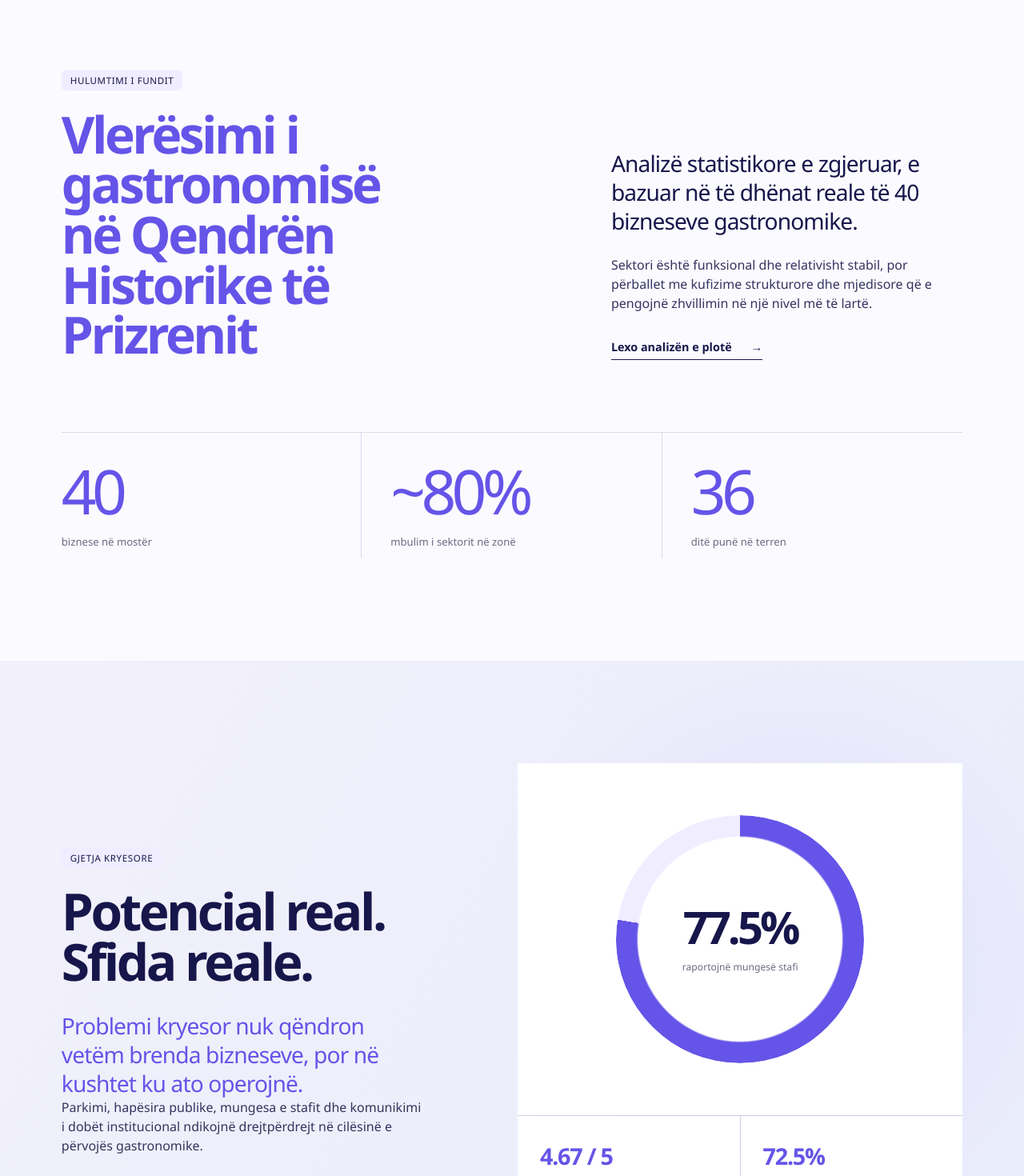
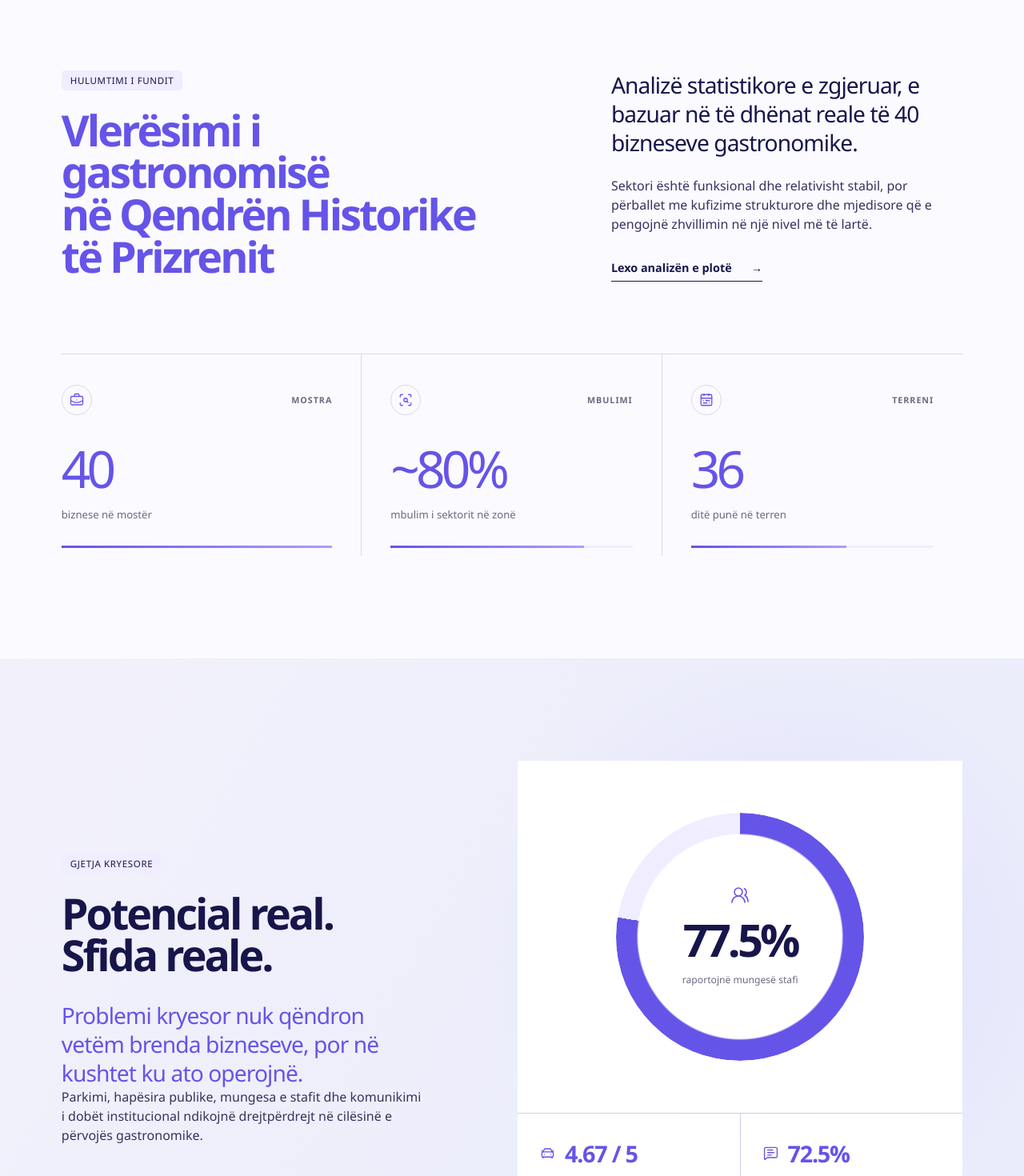
Before and after one commit to ardijancuri/nam-website, a Next.js app: page / in a window 1280 px wide. Shown: the part 840-2310 px from the top of the page at 80% size. Built offline with nearby package versions, Linux system fonts and the light colour scheme.

Commit message:
Refine typography icons and metrics

```diff
--- a/app/globals.css
+++ b/app/globals.css
@@ -106,7 +106,7 @@ h3 {
 }
 
 h1 {
-  font-size: clamp(3.3rem, 7vw, 7.4rem);
+  font-size: clamp(2.95rem, 5.8vw, 6.2rem);
   font-weight: 620;
   letter-spacing: -0.065em;
   line-height: 0.94;
@@ -115,7 +115,7 @@ h1 {
 h2 {
   margin-bottom: 30px;
   color: var(--violet);
-  font-size: clamp(2.5rem, 5vw, 5.25rem);
+  font-size: clamp(2.15rem, 4.2vw, 4.45rem);
   font-weight: 610;
   letter-spacing: -0.055em;
   line-height: 0.98;
@@ -286,7 +286,7 @@ p {
 
 .brand-logo {
   display: block;
-  width: clamp(148px, 16vw, 210px);
+  width: clamp(112px, 12vw, 158px);
   height: auto;
 }
 
@@ -469,9 +469,35 @@ p {
   border-right: 0;
 }
 
+.metric-header {
+  display: flex;
+  margin-bottom: 38px;
+  align-items: center;
+  justify-content: space-between;
+}
+
+.metric-icon,
+.stat-icon {
+  display: grid;
+  width: 38px;
+  height: 38px;
+  border: 1px solid var(--line);
+  border-radius: 50%;
+  color: var(--violet);
+  place-items: center;
+}
+
+.metric-context {
+  color: var(--muted);
+  font-size: 0.67rem;
+  font-weight: 600;
+  letter-spacing: 0.09em;
+  text-transform: uppercase;
+}
+
 .metric-value {
   color: var(--violet);
-  font-size: clamp(3rem, 6vw, 6.5rem);
+  font-size: clamp(2.8rem, 5vw, 5.3rem);
   font-weight: 580;
   letter-spacing: -0.075em;
   line-height: 0.9;
@@ -481,6 +507,24 @@ p {
   margin-top: 20px;
   color: var(--muted);
   font-size: 0.82rem;
+}
+
+.metric-rule {
+  display: block;
+  width: 100%;
+  height: 3px;
+  margin-top: 28px;
+  overflow: hidden;
+  background: var(--lavender);
+}
+
+.metric-rule > span {
+  display: block;
+  height: 100%;
+  background: linear-gradient(90deg, var(--violet), var(--violet-soft));
+  transform: scaleX(0);
+  transform-origin: left;
+  animation: grow-bar 1s 280ms cubic-bezier(0.2, 0.8, 0.2, 1) forwards;
 }
 
 /* Homepage data feature */
@@ -547,7 +591,13 @@ p {
   display: flex;
   width: 180px;
   text-align: center;
+  align-items: center;
   flex-direction: column;
+}
+
+.donut-icon {
+  margin-bottom: 15px;
+  color: var(--violet);
 }
 
 .donut strong {
@@ -579,6 +629,13 @@ p {
   letter-spacing: -0.045em;
 }
 
+.mini-stat-top {
+  display: flex;
+  color: var(--violet);
+  align-items: center;
+  gap: 12px;
+}
+
 .mini-stat span {
   max-width: 180px;
   color: var(--muted);
@@ -629,13 +686,20 @@ p {
   border-right: 0;
 }
 
-.importance-item > span {
+.importance-item-top {
+  display: flex;
+  color: var(--violet);
+  align-items: center;
+  justify-content: space-between;
+}
+
+.importance-item-top > span {
   color: var(--violet);
   font-size: 0.68rem;
 }
 
 .importance-item h3 {
-  margin: 70px 0 18px;
+  margin: 48px 0 18px;
 }
 
 .importance-item p {
@@ -688,7 +752,7 @@ p {
   display: grid;
   min-height: 108px;
   border-bottom: 1px solid rgba(255, 255, 255, 0.2);
-  grid-template-columns: 60px 1fr auto;
+  grid-template-columns: 44px 50px 1fr auto;
   align-items: center;
   transition:
     padding 220ms ease,
@@ -703,6 +767,16 @@ p {
 .priority-list li span {
   color: rgba(255, 255, 255, 0.47);
   font-size: 0.74rem;
+}
+
+.priority-list .priority-icon {
+  display: grid;
+  width: 36px;
+  height: 36px;
+  border: 1px solid rgba(185, 176, 255, 0.42);
+  border-radius: 50%;
+  color: var(--violet-soft);
+  place-items: center;
 }
 
 .priority-list li strong {
@@ -736,9 +810,12 @@ p {
 }
 
 .about-year {
+  display: flex;
   color: var(--violet);
   font-size: 0.78rem;
-  writing-mode: vertical-rl;
+  flex-direction: column;
+  align-items: center;
+  gap: 12px;
 }
 
 .about-teaser-copy {
@@ -768,7 +845,7 @@ p {
 }
 
 .site-footer .brand-logo {
-  width: clamp(180px, 20vw, 248px);
+  width: clamp(145px, 16vw, 190px);
 }
 
 .site-footer-main > p {
@@ -839,7 +916,7 @@ p {
   max-width: 1050px;
   margin-bottom: 32px;
   color: var(--violet);
-  font-size: clamp(3.5rem, 6.8vw, 7rem);
+  font-size: clamp(3rem, 5.4vw, 5.75rem);
 }
 
 .report-hero-main > p:last-child {
@@ -867,6 +944,12 @@ p {
 .report-hero-meta span {
   color: var(--muted);
   font-size: 0.72rem;
+}
+
+.report-meta-label {
+  display: inline-flex;
+  align-items: center;
+  gap: 9px;
 }
 
 .report-hero-meta strong {
@@ -1003,14 +1086,21 @@ p {
 
 .standout-stats strong {
   color: var(--violet);
-  font-size: clamp(3.4rem, 7vw, 7.2rem);
+  font-size: clamp(3.1rem, 5.7vw, 6rem);
   font-weight: 570;
   letter-spacing: -0.075em;
   line-height: 0.9;
 }
 
-.standout-stats .section-label {
-  margin-bottom: 50px;
+.stat-meta {
+  display: flex;
+  margin-bottom: 42px;
+  align-items: center;
+  gap: 13px;
+}
+
+.stat-meta .section-label {
+  margin: 0;
 }
 
 .standout-stats p {
@@ -1136,11 +1226,22 @@ p {
   border-right: 0;
 }
 
+.challenge-icon {
+  display: grid;
+  width: 42px;
+  height: 42px;
+  margin-bottom: 34px;
+  border: 1px solid rgba(185, 176, 255, 0.42);
+  border-radius: 50%;
+  color: var(--violet-soft);
+  place-items: center;
+}
+
 .challenge-stat strong {
   display: block;
-  margin-bottom: 96px;
+  margin-bottom: 46px;
   color: var(--violet-soft);
-  font-size: clamp(3rem, 5vw, 5.8rem);
+  font-size: clamp(2.8rem, 4.4vw, 5rem);
   font-weight: 570;
   letter-spacing: -0.07em;
   line-height: 1;
@@ -1174,14 +1275,25 @@ p {
   min-height: 160px;
   padding: 30px 0;
   border-bottom: 1px solid var(--line);
-  grid-template-columns: 54px 0.55fr 1fr;
+  grid-template-columns: 58px 0.55fr 1fr;
   gap: 22px;
   align-items: start;
 }
 
-.public-space-list span {
-  color: var(--violet);
-  font-size: 0.7rem;
+.public-space-icon {
+  display: flex;
+  width: 38px;
+  min-height: 50px;
+  color: var(--violet);
+  align-items: center;
+  flex-direction: column;
+  gap: 8px;
+}
+
+.public-space-icon small {
+  color: var(--muted);
+  font-size: 0.62rem;
+  letter-spacing: 0.08em;
 }
 
 .public-space-list h3,
@@ -1228,19 +1340,27 @@ p {
   min-height: 148px;
   padding: 28px 0;
   border-bottom: 1px solid var(--line);
-  grid-template-columns: 64px 1fr;
+  grid-template-columns: 70px 1fr;
   gap: 16px;
 }
 
-.recommendations-list li > span {
-  display: grid;
-  width: 42px;
-  height: 42px;
+.recommendation-marker {
+  display: flex;
+  width: 48px;
+  height: 58px;
   border: 1px solid var(--violet-soft);
-  border-radius: 50%;
-  color: var(--violet);
-  font-size: 0.72rem;
-  place-items: center;
+  border-radius: 999px;
+  color: var(--violet);
+  align-items: center;
+  flex-direction: column;
+  justify-content: center;
+  gap: 5px;
+}
+
+.recommendation-marker small {
+  color: var(--muted);
+  font-size: 0.58rem;
+  letter-spacing: 0.08em;
 }
 
 .recommendations-list h3 {
@@ -1267,7 +1387,7 @@ p {
 
 .report-conclusion h2 {
   color: var(--violet);
-  font-size: clamp(3.1rem, 6.2vw, 7rem);
+  font-size: clamp(2.75rem, 5vw, 5.6rem);
 }
 
 .report-conclusion .button {
@@ -1298,7 +1418,7 @@ p {
 .about-hero-copy h1 {
   margin-bottom: 0;
   color: var(--violet);
-  font-size: clamp(3.5rem, 6.5vw, 7rem);
+  font-size: clamp(3rem, 5.2vw, 5.7rem);
 }
 
 .about-hero-intro {
@@ -1664,12 +1784,16 @@ p {
     --page-pad: 22px;
   }
 
+  h2 {
+    font-size: clamp(2.1rem, 10vw, 3.35rem);
+  }
+
   .brand {
     display: inline-flex;
   }
 
   .brand-logo {
-    width: 140px;
+    width: 112px;
   }
 
   .home-hero {
@@ -1688,7 +1812,7 @@ p {
   }
 
   .home-hero h1 {
-    font-size: clamp(3.15rem, 15vw, 4.7rem);
+    font-size: clamp(2.7rem, 12.5vw, 4rem);
   }
 
   .hero-actions {
@@ -1715,6 +1839,11 @@ p {
     border-bottom: 1px solid var(--line);
   }
 
+  .metric-header,
+  .stat-meta {
+    margin-bottom: 28px;
+  }
+
   .donut {
     min-height: 360px;
   }
@@ -1739,11 +1868,17 @@ p {
   }
 
   .importance-item h3 {
-    margin-top: 44px;
+    margin-top: 34px;
   }
 
   .priority-list li {
-    grid-template-columns: 44px 1fr auto;
+    min-height: 96px;
+    grid-template-columns: 34px 42px 1fr auto;
+  }
+
+  .priority-list .priority-icon {
+    width: 32px;
+    height: 32px;
   }
 
   .about-teaser {
@@ -1766,13 +1901,17 @@ p {
     gap: 56px;
   }
 
+  .site-footer .brand-logo {
+    width: 138px;
+  }
+
   .report-hero {
     min-height: auto;
     padding-block: 80px;
   }
 
   .report-hero-main h1 {
-    font-size: clamp(3.1rem, 13vw, 4.4rem);
+    font-size: clamp(2.65rem, 11.5vw, 3.9rem);
   }
 
   .horizontal-chart {
@@ -1789,7 +1928,7 @@ p {
   }
 
   .public-space-list .reveal {
-    grid-template-columns: 42px 1fr;
+    grid-template-columns: 50px 1fr;
   }
 
   .public-space-list p {
@@ -1815,7 +1954,7 @@ p {
   }
 
   .about-hero-copy h1 {
-    font-size: clamp(3.1rem, 13vw, 4.5rem);
+    font-size: clamp(2.7rem, 11.5vw, 3.95rem);
   }
 
   .about-hero-intro {
--- a/app/hulumtimi/page.tsx
+++ b/app/hulumtimi/page.tsx
@@ -1,5 +1,20 @@
 import type { Metadata } from "next";
 import Link from "next/link";
+import {
+  BriefcaseBusiness,
+  CalendarRange,
+  CarFront,
+  Clock3,
+  GraduationCap,
+  MessageSquareText,
+  MessageSquareWarning,
+  Route,
+  ScanSearch,
+  ShieldCheck,
+  TrendingUp,
+  UsersRound,
+  Wheat,
+} from "lucide-react";
 import { Reveal } from "../components/Reveal";
 import { SiteFooter } from "../components/SiteFooter";
 import { SiteHeader } from "../components/SiteHeader";
@@ -27,22 +42,27 @@ const localProducts = [
 
 const recommendations = [
   {
+    icon: CarFront,
     title: "Përmirësimi i qasjes dhe parkingut",
     text: "Investime në infrastrukturë, rrugë këmbësorësh dhe hapësira parkimi pranë Qendrës Historike.",
   },
   {
+    icon: ShieldCheck,
     title: "Menaxhimi i hapësirës publike dhe sigurisë",
     text: "Rregullim i qartë i hapësirave të jashtme, ndriçimit dhe sigurisë urbane.",
   },
   {
+    icon: GraduationCap,
     title: "Trajnime për staf dhe ngritje profesionalizmi",
     text: "Program i vazhdueshëm për shërbim, gjuhë, higjienë dhe menaxhim sezonal.",
   },
   {
+    icon: MessageSquareText,
     title: "Komunikim institucional me bizneset",
     text: "Kanale të qarta komunikimi ndërmjet komunës, institucioneve dhe bizneseve.",
   },
   {
+    icon: Wheat,
     title: "Promovimi i produkteve vendore dhe gastronomisë",
     text: "Integrim i gastronomisë lokale në festivalet dhe ngjarjet kulturore të Prizrenit.",
   },
@@ -69,15 +89,24 @@ export default function ResearchPage() {
             </div>
             <div className="report-hero-meta hero-enter hero-enter-2">
               <div>
-                <span>Mostra</span>
+                <span className="report-meta-label">
+                  <BriefcaseBusiness aria-hidden="true" size={16} strokeWidth={1.7} />
+                  Mostra
+                </span>
                 <strong>40 biznese</strong>
               </div>
               <div>
-                <span>Mbulimi</span>
+                <span className="report-meta-label">
+                  <ScanSearch aria-hidden="true" size={16} strokeWidth={1.7} />
+                  Mbulimi
+                </span>
                 <strong>Rreth 80%</strong>
               </div>
               <div>
-                <span>Terreni</span>
+                <span className="report-meta-label">
+                  <CalendarRange aria-hidden="true" size={16} strokeWidth={1.7} />
+                  Terreni
+                </span>
                 <strong>27.02 - 03.04.2026</strong>
               </div>
             </div>
@@ -142,17 +171,32 @@ export default function ResearchPage() {
 
           <section className="section standout-stats">
             <Reveal>
-              <span className="section-label">Përvoja në treg</span>
+              <div className="stat-meta">
+                <span className="stat-icon">
+                  <Clock3 aria-hidden="true" size={18} strokeWidth={1.7} />
+                </span>
+                <span className="section-label">Përvoja në treg</span>
+              </div>
               <strong>65%</strong>
               <p>operojnë prej më shumë se 10 vjetësh</p>
             </Reveal>
             <Reveal delay={80}>
-              <span className="section-label">Sezoni dhe të ardhurat</span>
+              <div className="stat-meta">
+                <span className="stat-icon">
+                  <TrendingUp aria-hidden="true" size={18} strokeWidth={1.7} />
+                </span>
+                <span className="section-label">Sezoni dhe të ardhurat</span>
+              </div>
               <strong>87.5%</strong>
               <p>raportojnë rritje mbi 31% gjatë sezonit veror</p>
             </Reveal>
             <Reveal delay={160}>
-              <span className="section-label">Madhësia</span>
+              <div className="stat-meta">
+                <span className="stat-icon">
+                  <UsersRound aria-hidden="true" size={18} strokeWidth={1.7} />
+                </span>
+                <span className="section-label">Madhësia</span>
+              </div>
               <strong>87.5%</strong>
               <p>kanë deri në 10 punonjës</p>
             </Reveal>
@@ -192,6 +236,9 @@ export default function ResearchPage() {
             </Reveal>
             <div className="challenge-grid">
               <Reveal className="challenge-stat">
+                <span className="challenge-icon">
+                  <CarFront aria-hidden="true" size={20} strokeWidth={1.6} />
+                </span>
                 <strong>4.67/5</strong>
                 <h3>Parkingu</h3>
                 <p>
@@ -200,6 +247,9 @@ export default function ResearchPage() {
                 </p>
               </Reveal>
               <Reveal className="challenge-stat" delay={80}>
+                <span className="challenge-icon">
+                  <UsersRound aria-hidden="true" size={20} strokeWidth={1.6} />
+                </span>
                 <strong>77.5%</strong>
                 <h3>Mungesa e stafit</h3>
                 <p>
@@ -208,6 +258,9 @@ export default function ResearchPage() {
                 </p>
               </Reveal>
               <Reveal className="challenge-stat" delay={160}>
+                <span className="challenge-icon">
+                  <MessageSquareWarning aria-hidden="true" size={20} strokeWidth={1.6} />
+                </span>
                 <strong>72.5%</strong>
                 <h3>Pa udhëzime</h3>
                 <p>
@@ -225,7 +278,10 @@ export default function ResearchPage() {
             </Reveal>
             <div className="public-space-list">
               <Reveal>
-                <span>01</span>
+                <span className="public-space-icon">
+                  <CarFront aria-hidden="true" size={19} strokeWidth={1.65} />
+                  <small>01</small>
+                </span>
                 <h3>Trafiku dhe parkimi</h3>
                 <p>
                   Automjetet në hapësirat këmbësore pengojnë lëvizjen e lirë
@@ -233,7 +289,10 @@ export default function ResearchPage() {
                 </p>
               </Reveal>
               <Reveal delay={70}>
-                <span>02</span>
+                <span className="public-space-icon">
+                  <ShieldCheck aria-hidden="true" size={19} strokeWidth={1.65} />
+                  <small>02</small>
+                </span>
                 <h3>Siguria urbane</h3>
                 <p>
                   Pasiguria e perceptuar dëmton imazhin dhe cilësinë e
@@ -241,7 +300,10 @@ export default function ResearchPage() {
                 </p>
               </Reveal>
               <Reveal delay={140}>
-                <span>03</span>
+                <span className="public-space-icon">
+                  <Route aria-hidden="true" size={19} strokeWidth={1.65} />
+                  <small>03</small>
+                </span>
                 <h3>Organizimi i zonës</h3>
                 <p>
                   Menaxhimi jo koherent i hapësirës historike ul cilësinë e
@@ -260,7 +322,10 @@ export default function ResearchPage() {
               {recommendations.map((item, index) => (
                 <Reveal delay={index * 45} key={item.title}>
                   <li>
-                    <span>{String(index + 1).padStart(2, "0")}</span>
+                    <span className="recommendation-marker">
+                      <item.icon aria-hidden="true" size={19} strokeWidth={1.65} />
+                      <small>{String(index + 1).padStart(2, "0")}</small>
+                    </span>
                     <div>
                       <h3>{item.title}</h3>
                       <p>{item.text}</p>
--- a/app/page.tsx
+++ b/app/page.tsx
@@ -1,4 +1,20 @@
 import Link from "next/link";
+import {
+  BriefcaseBusiness,
+  Building2,
+  CalendarRange,
+  CarFront,
+  ChartNoAxesColumnIncreasing,
+  GraduationCap,
+  Landmark,
+  MapPinned,
+  MessageSquareText,
+  ScanSearch,
+  ShieldCheck,
+  Sprout,
+  UsersRound,
+  Wheat,
+} from "lucide-react";
 import { Reveal } from "./components/Reveal";
 import { SiteFooter } from "./components/SiteFooter";
 import { SiteHeader } from "./components/SiteHeader";
@@ -8,35 +24,40 @@ const importance = [
     number: "01",
     title: "Turizmi",
     text: "Gastronomia ndikon në vendimin e vizitorëve për të qëndruar më gjatë.",
+    icon: MapPinned,
   },
   {
     number: "02",
     title: "Ekonomia lokale",
     text: "Bizneset krijojnë vende pune dhe kontribuojnë në të ardhurat e komunës.",
+    icon: ChartNoAxesColumnIncreasing,
   },
   {
     number: "03",
     title: "Kultura",
     text: "Ushqimi tradicional lidh brezat dhe tërheq turistët kulturorë.",
+    icon: Landmark,
   },
   {
     number: "04",
     title: "Hapësira publike",
     text: "Kafetë dhe restorantet aktivizojnë hapësirat historike të qytetit.",
+    icon: Building2,
   },
   {
     number: "05",
     title: "Vizitorët",
     text: "Përvoja gastronomike formëson kënaqësinë dhe imazhin e Prizrenit.",
+    icon: UsersRound,
   },
 ];
 
 const priorities = [
-  "Qasja dhe parkimi",
-  "Menaxhimi i hapësirës publike",
-  "Trajnimi dhe profesionalizmi i stafit",
-  "Komunikimi institucional",
-  "Produktet vendore dhe eventet",
+  { title: "Qasja dhe parkimi", icon: CarFront },
+  { title: "Menaxhimi i hapësirës publike", icon: ShieldCheck },
+  { title: "Trajnimi dhe profesionalizmi i stafit", icon: GraduationCap },
+  { title: "Komunikimi institucional", icon: MessageSquareText },
+  { title: "Produktet vendore dhe eventet", icon: Wheat },
 ];
 
 export default function Home() {
@@ -102,16 +123,43 @@ export default function Home() {
 
           <div className="publication-metrics" aria-label="Të dhënat kryesore">
             <Reveal delay={40}>
+              <div className="metric-header">
+                <span className="metric-icon" aria-hidden="true">
+                  <BriefcaseBusiness size={18} strokeWidth={1.7} />
+                </span>
+                <span className="metric-context">Mostra</span>
+              </div>
               <span className="metric-value">40</span>
               <span className="metric-label">biznese në mostër</span>
+              <span className="metric-rule" aria-hidden="true">
+                <span style={{ width: "100%" }} />
+              </span>
             </Reveal>
             <Reveal delay={100}>
+              <div className="metric-header">
+                <span className="metric-icon" aria-hidden="true">
+                  <ScanSearch size={18} strokeWidth={1.7} />
+                </span>
+                <span className="metric-context">Mbulimi</span>
+              </div>
               <span className="metric-value">~80%</span>
               <span className="metric-label">mbulim i sektorit në zonë</span>
+              <span className="metric-rule" aria-hidden="true">
+                <span style={{ width: "80%" }} />
+              </span>
             </Reveal>
             <Reveal delay={160}>
+              <div className="metric-header">
+                <span className="metric-icon" aria-hidden="true">
+                  <CalendarRange size={18} strokeWidth={1.7} />
+                </span>
+                <span className="metric-context">Terreni</span>
+              </div>
               <span className="metric-value">36</span>
               <span className="metric-label">ditë punë në terren</span>
+              <span className="metric-rule" aria-hidden="true">
+                <span style={{ width: "64%" }} />
+              </span>
             </Reveal>
           </div>
         </section>
@@ -142,16 +190,32 @@ export default function Home() {
           <Reveal className="data-feature-visual" delay={140}>
             <div className="donut" role="img" aria-label="77.5 për qind">
               <div>
+                <UsersRound
+                  className="donut-icon"
+                  size={24}
+                  strokeWidth={1.6}
+                  aria-hidden="true"
+                />
                 <strong>77.5%</strong>
                 <span>raportojnë mungesë stafi</span>
               </div>
             </div>
             <div className="mini-stat">
-              <strong>4.67 / 5</strong>
+              <div className="mini-stat-top">
+                <CarFront size={19} strokeWidth={1.7} aria-hidden="true" />
+                <strong>4.67 / 5</strong>
+              </div>
               <span>Parkingu - pengesa më e madhe</span>
             </div>
             <div className="mini-stat">
-              <strong>72.5%</strong>
+              <div className="mini-stat-top">
+                <MessageSquareText
+                  size={19}
+                  strokeWidth={1.7}
+                  aria-hidden="true"
+                />
+                <strong>72.5%</strong>
+              </div>
               <span>Pa udhëzime institucionale</span>
             </div>
           </Reveal>
@@ -176,7 +240,10 @@ export default function Home() {
                 delay={index * 50}
                 key={item.number}
               >
-                <span>{item.number}</span>
+                <div className="importance-item-top">
+                  <span>{item.number}</span>
+                  <item.icon size={22} strokeWidth={1.6} aria-hidden="true" />
+                </div>
                 <h3>{item.title}</h3>
                 <p>{item.text}</p>
               </Reveal>
@@ -196,10 +263,13 @@ export default function Home() {
 
           <ol className="priority-list">
             {priorities.map((priority, index) => (
-              <Reveal delay={index * 45} key={priority}>
+              <Reveal delay={index * 45} key={priority.title}>
                 <li>
                   <span>{String(index + 1).padStart(2, "0")}</span>
-                  <strong>{priority}</strong>
+                  <span className="priority-icon" aria-hidden="true">
+                    <priority.icon size={20} strokeWidth={1.6} />
+                  </span>
+                  <strong>{priority.title}</strong>
                   <span aria-hidden="true">↗</span>
                 </li>
               </Reveal>
@@ -210,7 +280,10 @@ export default function Home() {
         <section className="section about-teaser">
           <Reveal className="about-teaser-kicker">
             <p className="section-label">Rreth NAM</p>
-            <span className="about-year">2026</span>
+            <span className="about-year">
+              <Sprout size={17} strokeWidth={1.6} aria-hidden="true" />
+              2026
+            </span>
           </Reveal>
           <Reveal className="about-teaser-copy" delay={100}>
             <h2>
--- a/package.json
+++ b/package.json
@@ -15,6 +15,7 @@
   },
   "dependencies": {
     "drizzle-orm": "0.45.2",
+    "lucide-react": "^1.28.0",
     "next": "16.2.6",
     "react": "19.2.6",
     "react-dom": "19.2.6"
```
Also changed, not shown: 1 other file (tests, documents, lock files or other folders).
